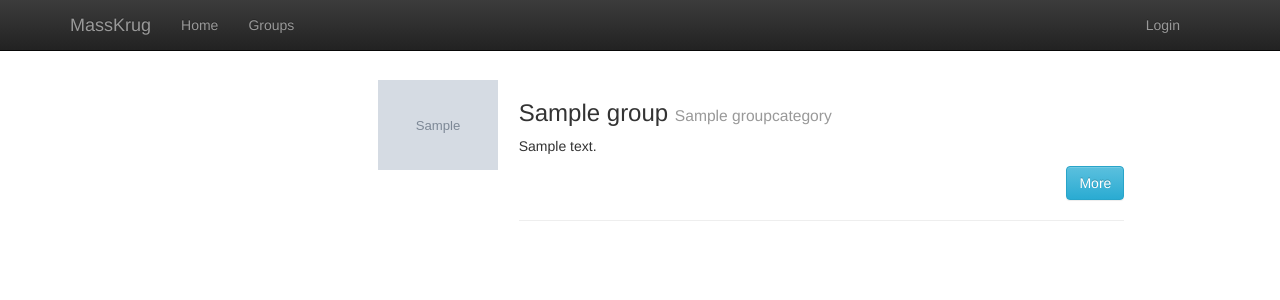
After one commit to rezometz/masskrug, a Django app: page /groups in a window 1280 px wide. The commit adds this page. Shown: the top 300 px of the page. Run offline with Django 3.2, Linux system fonts and the light colour scheme; tables that the repository leaves empty hold one stand-in row (values such as "Sample post"); grey boxes marked "Sample" are stand-in pictures; parts of the project's set-up code (start-up, migrations or seed data) failed here and were passed over.

Commit message:
Added group and list group

```diff
--- a/masskrug/core/models.py
+++ b/masskrug/core/models.py
@@ -5,11 +5,37 @@ from django.utils.translation import ugettext_lazy as _
 from colorful.fields import RGBColorField
 from mptt.models import MPTTModel, TreeForeignKey
 
+
+class GroupCategory(models.Model):
+  name = models.CharField(
+    _('Name'),
+    max_length=50,
+    unique=True,
+  )
+
+  slug = models.SlugField(
+    _('Slug'),
+  )
+
+  description = models.TextField(
+    _('Description'),
+  )
+
+  def __unicode__(self):
+    return self.name
+
 class Group(MPTTModel):
   name = models.CharField(
     _('Name'),
     max_length=30,
     unique=True,
+  )
+
+  category = models.ForeignKey(
+    GroupCategory,
+    related_name='groups',
+    null=True,
+    blank=True,
   )
 
   slug = models.SlugField(
--- /dev/null
+++ b/masskrug/core/templates/core/group_list.html
@@ -0,0 +1,42 @@
+{% extends 'base.html' %}
+{% load i18n %}
+
+{% block title %}{% trans 'Groups' %}{% endblock %}
+
+{% block content %}
+<div class="row">
+  <div class="col-lg-3">
+
+  </div>
+  <div class="col-lg-9">
+    <div class="container-fluid">
+      {% for group in object_list %}
+      <div class="row-fluid">
+        {% if group.icon != '' %}
+        <div class="col-lg-2">
+          <img src="{{ MEDIA_URL }}/{{ group.icon }}" alt="{{ group.name }}"
+          title="{{ group.name }}" width="120px" />
+        </div>
+        {% endif %}
+        <div class="col-lg-9">
+          <h3>{{ group.name }}
+            {% if group.category != None %}
+            <small>{{ group.category }}</small>
+            {% endif %}
+          </h3>
+          <p class="text-justify">{{ group.description }}</p>
+          <div class="btn-toolbar pull-right">
+            <a href="" class="btn btn-info">{% trans 'More' %}</a>
+            {% if user.is_authenticated %}
+            <a href="" class="btn btn-success">{% trans 'Join this group' %}</a>
+            {% endif %}
+          </div>
+          <div class="clearfix"></div>
+          <hr />
+        </div>
+      </div>
+      {% endfor %}
+    </div>
+  </div>
+</div>
+{% endblock %}
--- /dev/null
+++ b/masskrug/core/urls.py
@@ -0,0 +1,15 @@
+from django.conf.urls import patterns, include, url
+
+from django.views import generic
+
+from .models import Group
+
+urlpatterns = patterns('',
+
+  # Group list
+  url(r'^groups$',
+    generic.ListView.as_view(model=Group),
+    name="group-list",
+  ),
+
+)
--- /dev/null
+++ b/masskrug/mass/static/css/bootstrap.addons.css
@@ -0,0 +1 @@
+.text-justify{ text-align: justify; }
--- a/masskrug/mass/templates/base.html
+++ b/masskrug/mass/templates/base.html
@@ -6,6 +6,7 @@
     <title>{% block title %}{% endblock %}</title>
     <link href="/static/css/bootstrap.min.css" rel="stylesheet">
     <link href="/static/css/bootstrap-theme.min.css" rel="stylesheet">
+    <link href="/static/css/bootstrap.addons.css" rel="stylesheet">
     {% block stylesheet %}{% endblock %}
   </head>
   <body>
@@ -33,6 +34,7 @@
         <div class="navbar-collapse collapse">
           <ul class="nav navbar-nav">
             <li><a href="{% url 'home' %}">{% trans 'Home' %}</a></li>
+            <li><a href="{% url 'group-list' %}">{% trans 'Groups' %}</a></li>
           </ul>
         </div><!--/.nav-collapse -->
       </div>
--- a/masskrug/settings.py
+++ b/masskrug/settings.py
@@ -86,3 +86,7 @@ USE_TZ = True
 # https://docs.djangoproject.com/en/1.6/howto/static-files/
 
 STATIC_URL = '/static/'
+
+MEDIA_URL = '/media/'
+
+MEDIA_ROOT = os.path.join(BASE_DIR, 'media')
--- a/masskrug/urls.py
+++ b/masskrug/urls.py
@@ -1,6 +1,8 @@
 from django.conf.urls import patterns, include, url
 
 from django.contrib import admin
+from django.conf import settings
+
 admin.autodiscover()
 
 urlpatterns = patterns('',
@@ -11,5 +13,19 @@ urlpatterns = patterns('',
     # MassKrug Calendar
     url(r'^calendar/', include('masskrug.calendar.urls')),
 
+    # MassKrug Core
+    url(r'^', include('masskrug.core.urls')),
+
+    # Admin
     url(r'^admin/', include(admin.site.urls)),
 )
+
+if settings.DEBUG:
+  urlpatterns += patterns('',
+    url(r'^media/(?P<path>.*)$',
+      'django.views.static.serve',
+      {
+        'document_root': settings.MEDIA_ROOT,
+      }
+    ),
+  )
```
Also changed, not shown: masskrug/core/admin.py (+7 -1 lines), masskrug/core/migrations/0003_auto__add_groupcategory__add_field_group_category.py (added).
